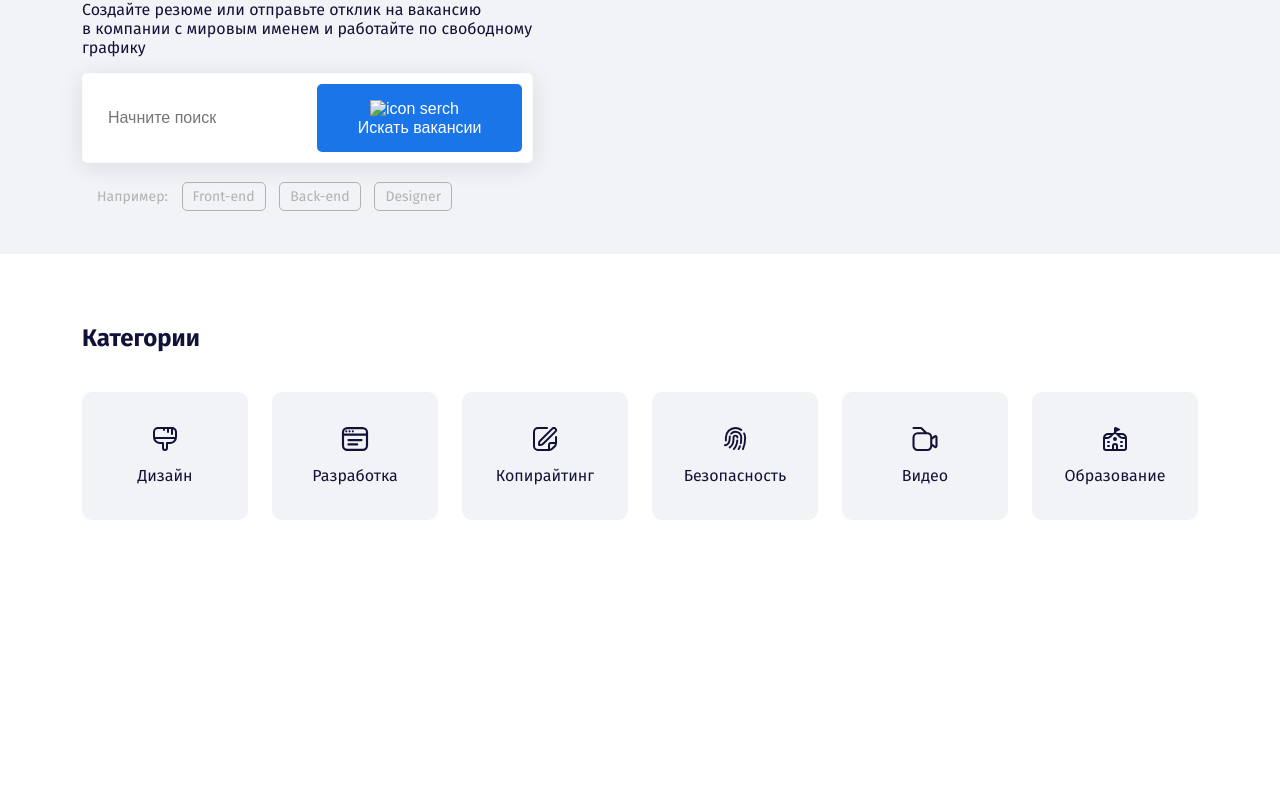
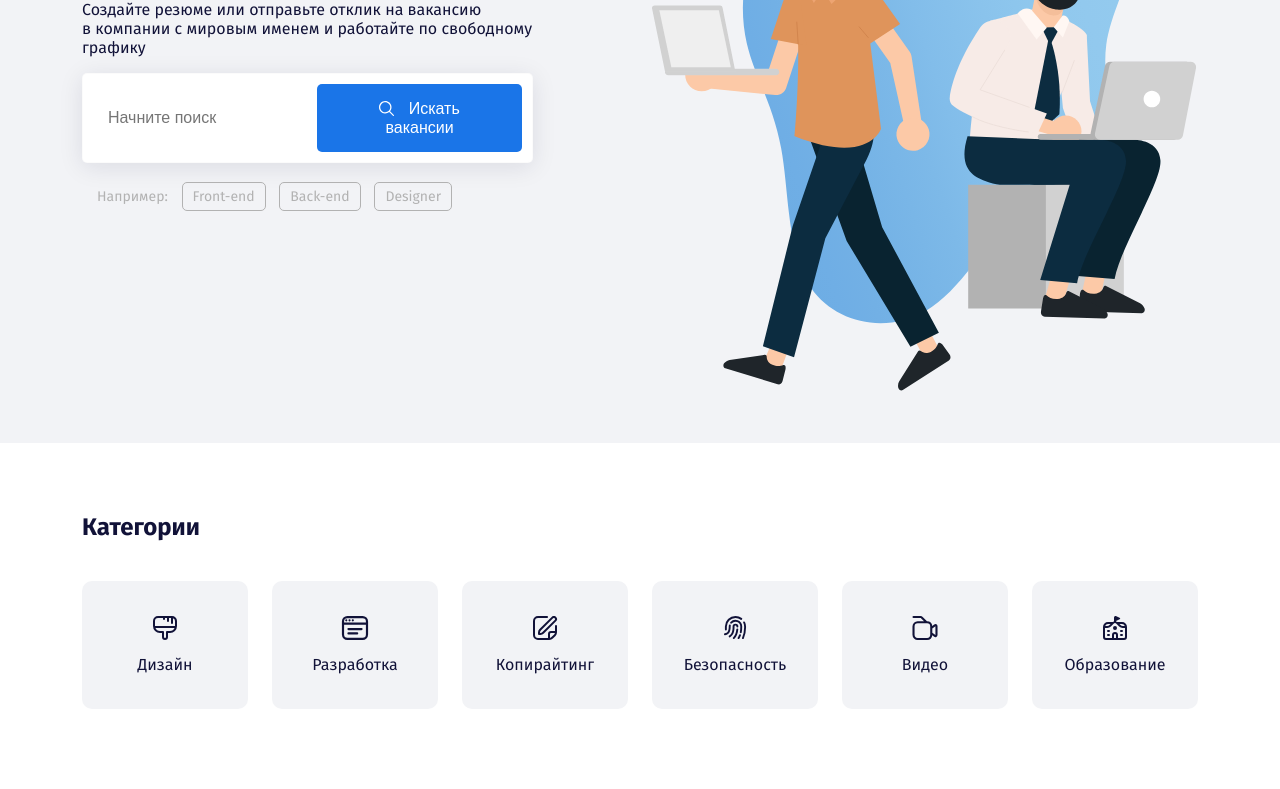
Before and after one commit to NurZan111/findyourjob, a plain HTML site: page index.html in a window 1280 px wide. Shown: the part 296-1085 px from the top of the page. Before the commit the page ends 896 px from the top, so only its background shows below. Drawn offline with Linux system fonts and the light colour scheme; the site is published under a folder, as on GitHub Pages, so addresses that start at the root find nothing.

Commit message:
href img

```diff
--- a/index.html
+++ b/index.html
@@ -43,7 +43,7 @@
                   <div class="d-flex input-group">
                     <input type="text" placeholder="Начните поиск" class="input">
                     <button class="button button-primary">
-                        <img src="/img/search.svg" alt="icon serch" class="buttun-icon">
+                        <img src="img/search.svg" alt="icon serch" class="buttun-icon">
                         <span class="button-text">Искать вакансии</span>
                     </button>
                   </div>
@@ -55,7 +55,7 @@
                   </div>
                 </div>
               <div class="col-6 offset-1">
-                  <img src="/img/hero-image.svg" alt="piple with laptops" class="hero-img">
+                  <img src="img/hero-image.svg" alt="piple with laptops" class="hero-img">
               </div>
           </div>
         </div>
```
